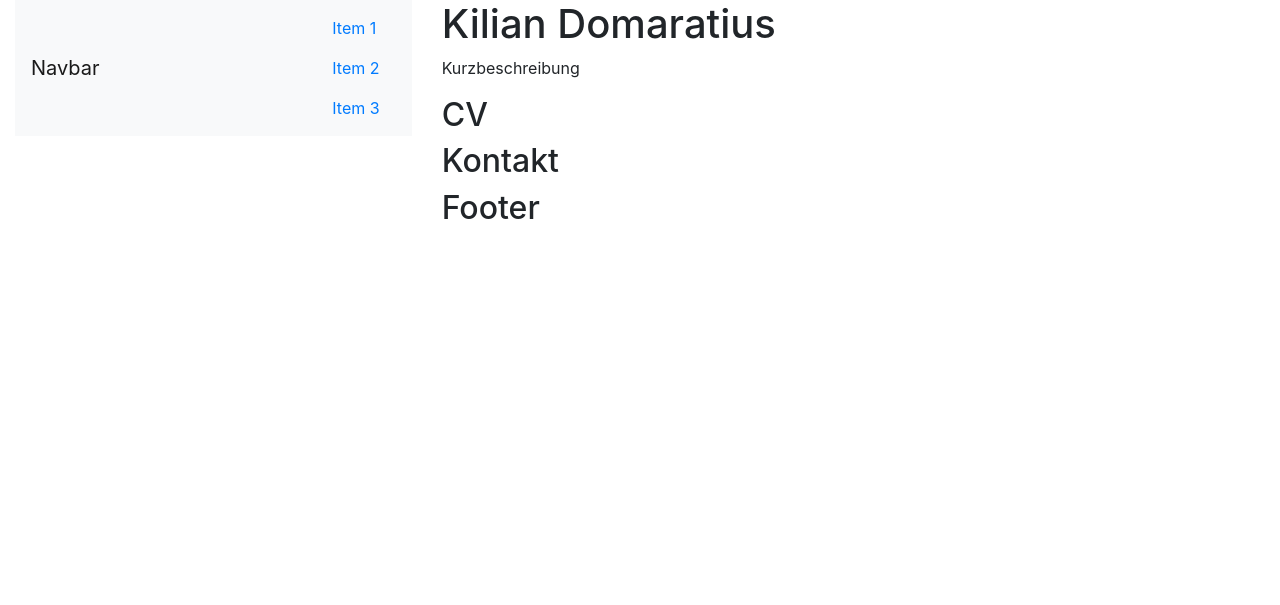
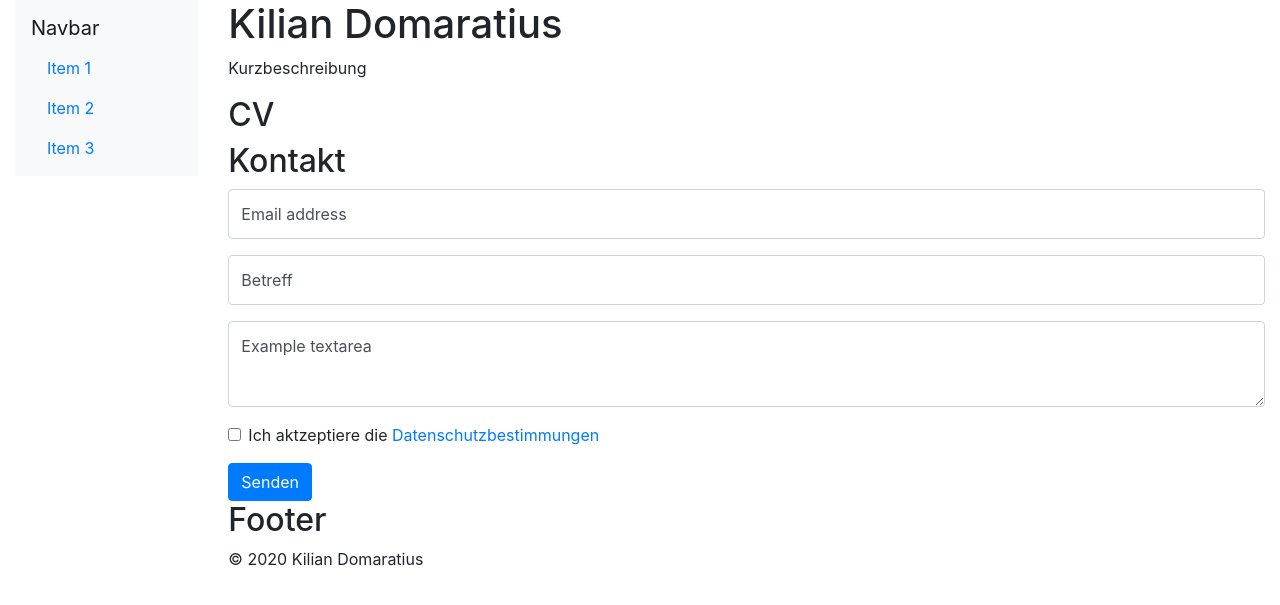
Before and after one commit to despokd/portfolio, a PHP site: page / in a window 1280 px wide. Shown: the top 605 px of the page. Run offline with PHP 8.4, Linux system fonts and the light colour scheme.

Commit message:
Add contact form

```diff
--- a/assets/css/style.css
+++ b/assets/css/style.css
@@ -5,3 +5,106 @@
 :root {
 
 }
+
+/* Bootstrap overwrite */
+.form-label-group {
+    position: relative;
+    margin-bottom: 1rem;
+  }
+
+  .form-label-group input,
+  .form-label-group label {
+    height: 3.125rem;
+    padding: .75rem;
+  }
+
+  .form-label-group label {
+    position: absolute;
+    top: 0;
+    left: 0;
+    display: block;
+    width: 100%;
+    margin-bottom: 0; /* Override default `<label>` margin */
+    line-height: 1.5;
+    color: #495057;
+    pointer-events: none;
+    cursor: text; /* Match the input under the label */
+    border: 1px solid transparent;
+    border-radius: .25rem;
+    transition: all .1s ease-in-out;
+  }
+
+  .form-label-group input::-webkit-input-placeholder {
+    color: transparent;
+  }
+
+  .form-label-group input::-moz-placeholder {
+    color: transparent;
+  }
+
+  .form-label-group input:-ms-input-placeholder {
+    color: transparent;
+  }
+
+  .form-label-group input::-ms-input-placeholder {
+    color: transparent;
+  }
+
+  .form-label-group input::placeholder {
+    color: transparent;
+  }
+
+  .form-label-group input:not(:-moz-placeholder-shown) {
+    padding-top: 1.25rem;
+    padding-bottom: .25rem;
+  }
+
+  .form-label-group input:not(:-ms-input-placeholder) {
+    padding-top: 1.25rem;
+    padding-bottom: .25rem;
+  }
+
+  .form-label-group input:not(:placeholder-shown) {
+    padding-top: 1.25rem;
+    padding-bottom: .25rem;
+  }
+
+  .form-label-group input:not(:-moz-placeholder-shown) ~ label {
+    padding-top: .25rem;
+    padding-bottom: .25rem;
+    font-size: 12px;
+    color: #777;
+  }
+
+  .form-label-group input:not(:-ms-input-placeholder) ~ label {
+    padding-top: .25rem;
+    padding-bottom: .25rem;
+    font-size: 12px;
+    color: #777;
+  }
+
+  .form-label-group input:not(:placeholder-shown) ~ label {
+    padding-top: .25rem;
+    padding-bottom: .25rem;
+    font-size: 12px;
+    color: #777;
+  }
+
+  /* Fallback for Edge
+  -------------------------------------------------- */
+  @supports (-ms-ime-align: auto) {
+    .form-label-group {
+      display: -ms-flexbox;
+      display: flex;
+      -ms-flex-direction: column-reverse;
+      flex-direction: column-reverse;
+    }
+
+    .form-label-group label {
+      position: static;
+    }
+
+    .form-label-group input::-ms-input-placeholder {
+      color: #777;
+    }
+  }
--- a/assets/js/script.js
+++ b/assets/js/script.js
@@ -2,8 +2,22 @@
  * Custom script by Kilian Domaratius
  */
 
+
 /*
- * Bootstrap
+ * Contact form
+ */
+$(function() {
+    // Get the form.
+    var form = $('#contact-form');
+
+    // Get the messages div.
+    var formMessages = $('#form-messages');
+
+    // TODO: The rest of the code will go here...
+});
+
+/*
+ * Bootstrap overwrite
  */
 $(function () {
   $('[data-toggle="tooltip"]').tooltip();
--- a/index.php
+++ b/index.php
@@ -1,4 +1,5 @@
 <?php
+
 /**
  * Portfolio page
  *
@@ -8,12 +9,12 @@
 $page_title = 'Home';
 
 //insert HTML header
-require_once(dirname(__FILE__).'/includes/html_header.php');
+require_once(dirname(__FILE__) . '/includes/html_header.php');
 ?>
 
 <div class="container-fluid">
     <div class="row">
-        <aside class="col-lg-4">
+        <aside class="col-lg-2">
             <nav id="navbar" class="navbar navbar-light bg-light">
                 <a class="navbar-brand" href="#">Navbar</a>
                 <nav class="nav nav-pills flex-column">
@@ -40,12 +41,34 @@ require_once(dirname(__FILE__).'/includes/html_header.php');
             <section class="row contact">
                 <div class="col">
                     <h2>Kontakt</h2>
+                    <form id="contact-form">
+                        <div class="form-label-group">
+                            <label for="contact-email">Email address</label>
+                            <input type="email" class="form-control" id="contact-email" placeholder="name@beispiel.de" required>
+                        </div>
+                        <div class="form-label-group">
+                            <label for="contact-subject">Betreff</label>
+                            <input type="text" class="form-control" id="contact-subject">
+                        </div>
+                        <div class="form-label-group">
+                            <label for="contact-message">Example textarea</label>
+                            <textarea class="form-control" id="contact-message" rows="3"></textarea>
+                        </div>
+                        <div class="form-group form-check">
+                            <input type="checkbox" class="form-check-input" id="contact-privacy" required>
+                            <label class="form-check-label" for="contact-privacy">Ich aktzeptiere die <a href="">Datenschutzbestimmungen</a></label>
+                        </div>
+                        <button type="submit" class="btn btn-primary">Senden</button>
+                        <div id="contact-alerts">
+                        </div>
+                    </form>
                 </div>
             </section>
 
             <footer class="row">
                 <div class="col">
                     <h2>Footer</h2>
+                    <p>&copy; 2020 Kilian Domaratius</p>
                 </div>
             </footer>
         </main>
@@ -54,4 +77,4 @@ require_once(dirname(__FILE__).'/includes/html_header.php');
 
 <?php
 //insert HTML footer
-require_once(dirname(__FILE__).'/includes/html_footer.php');
+require_once(dirname(__FILE__) . '/includes/html_footer.php');
```
